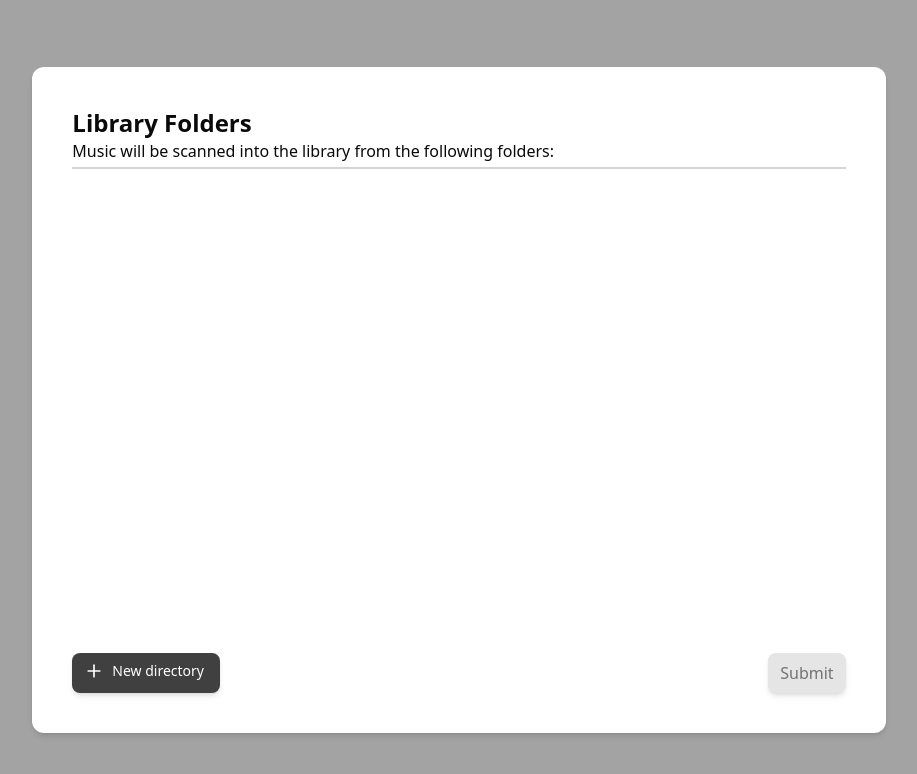
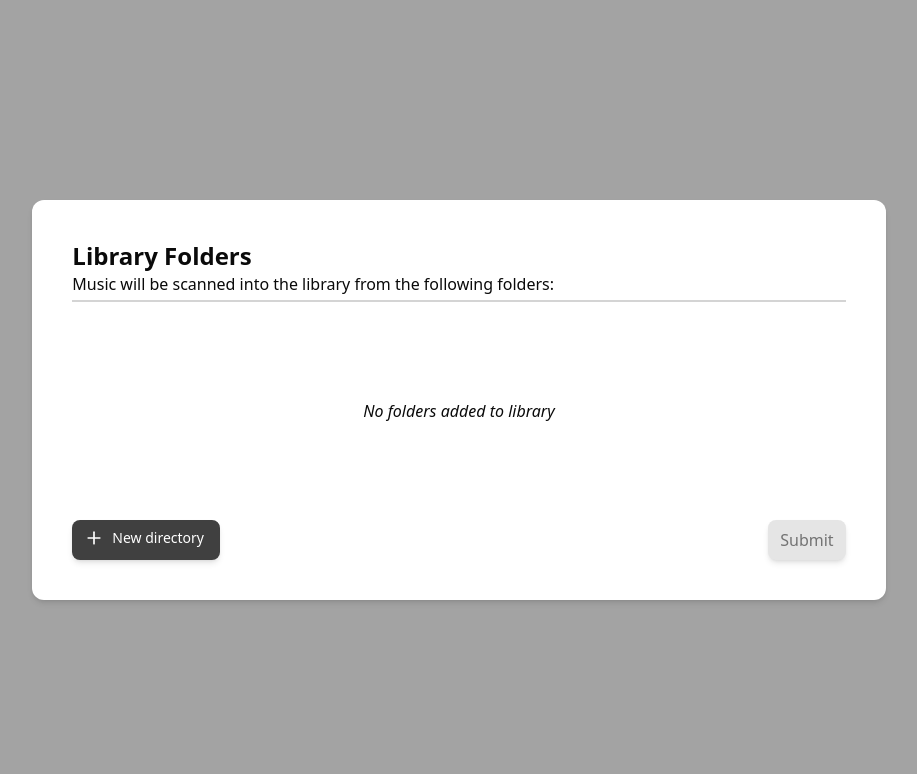
Before and after one commit to callum-jones19/coralia, a React (Vite) app: page / in a window 1280 px wide. Shown: the top 774 px of the page, without its empty margins (181-1098 px from the left). Built offline with nearby package versions, Linux system fonts and the light colour scheme.

Commit message:
Add BG text to onboarding when empty

```diff
--- a/src/screens/OnboardingScreen.tsx
+++ b/src/screens/OnboardingScreen.tsx
@@ -84,7 +84,7 @@ export default function OnboardingScreen() {
 
   return (
     <div className="h-screen flex flex-col justify-center bg-neutral-400">
-      <form className="bg-white shadow-md text-neutral-950 w-2/3 m-auto h-5/6 p-10 rounded-xl flex flex-col gap-3 justify-between"
+      <form className="bg-white shadow-md text-neutral-950 w-2/3 m-auto h-1/2 p-10 rounded-xl flex flex-col gap-3 justify-between"
         onSubmit={handleFormSubmit}
       >
         <div className="border-b-2 border-solid border-neutral-300">
@@ -106,9 +106,9 @@ export default function OnboardingScreen() {
                 />
               </div>
             ))}
-            {false &&
-              <p className="mt-2">
-                No folders added...
+            {paths.length === 0 &&
+              <p className="text-center mt-auto mb-auto italic">
+                No folders added to library
               </p>
             }
           </div>
```
